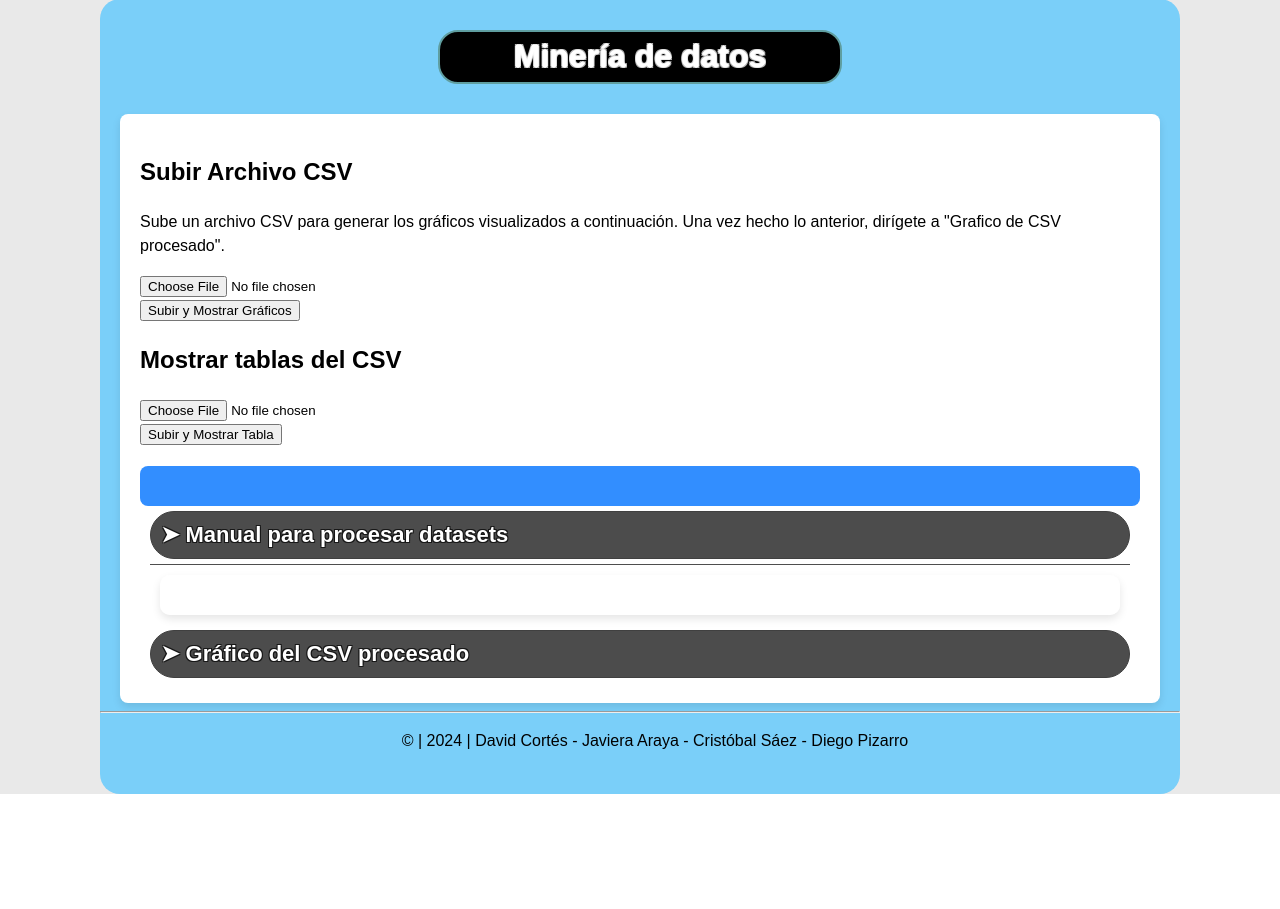
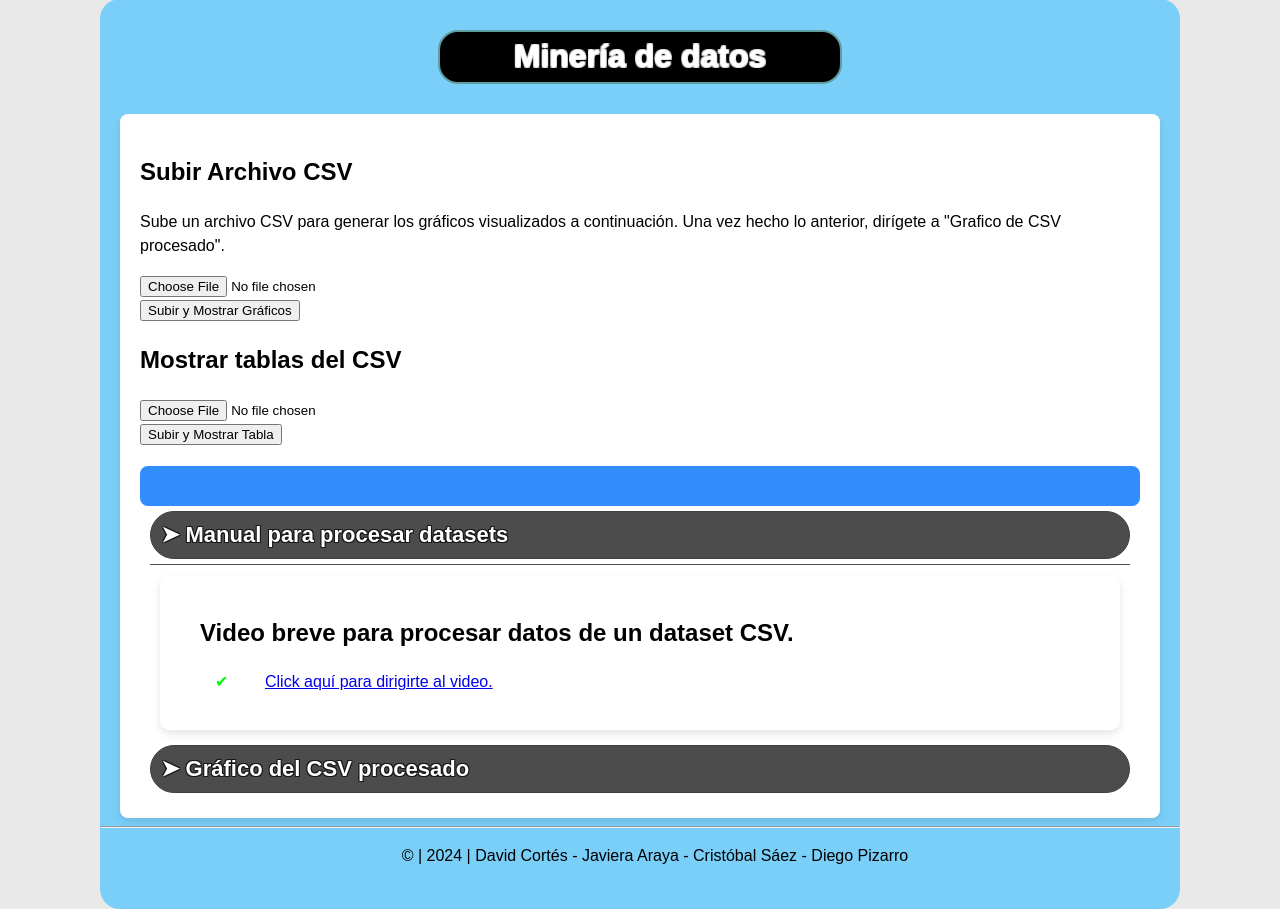
Before and after one commit to SuperBellaca/DataMinning, a Flask app: page / in a window 1280 px wide, after a click that opens the changed part. Shown: the part 132-1041 px from the top of the page. Before the commit the page ends 926 px from the top, so only its background shows below. Run offline with Flask 3, Linux system fonts and the light colour scheme.

Commit message:
Se añade video para manual de procesamiento CSV en index.html

```diff
--- a/templates/index.html
+++ b/templates/index.html
@@ -61,7 +61,10 @@
             <button class="accordion"><strong> &#10148; Manual para procesar datasets</strong></button>
             <div class="panel">
                 <div class="content-container">
-
+                    <h2>Video breve para procesar datos de un dataset CSV.</h2>
+                    <ul>
+                        <li><a href="https://www.youtube.com/watch?v=VGq9s_MK8Gs&ab_channel=DiegoPizarroAracena">Click aquí para dirigirte al video.</a></li>
+                    </ul>
                 </div>
             </div>
 
```
